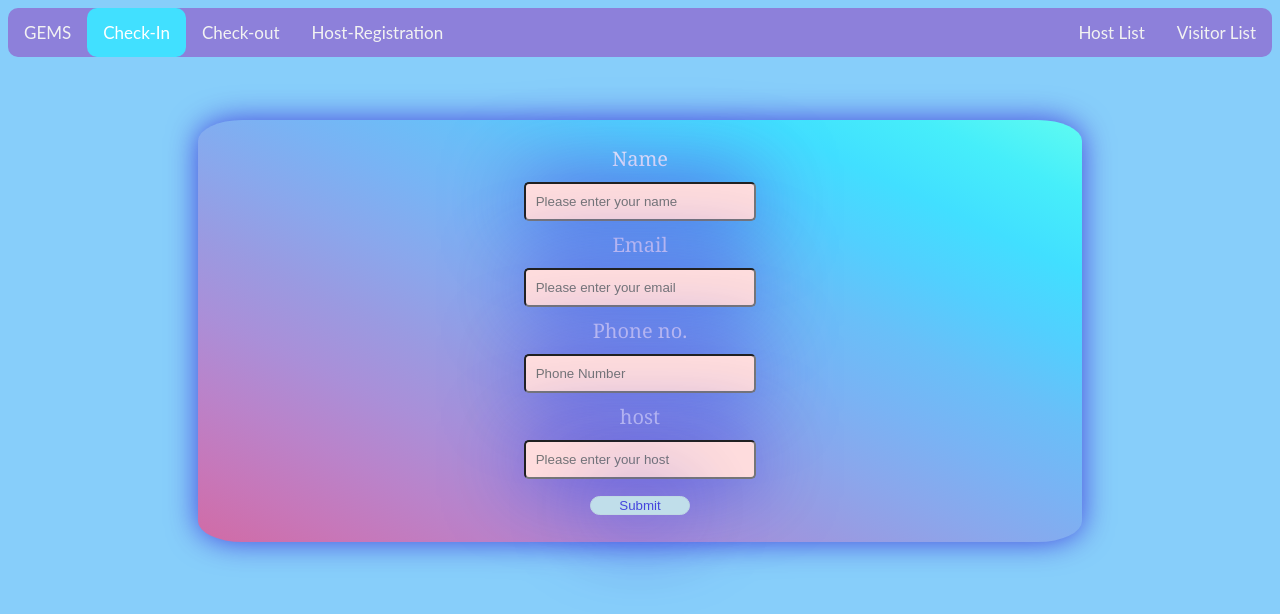
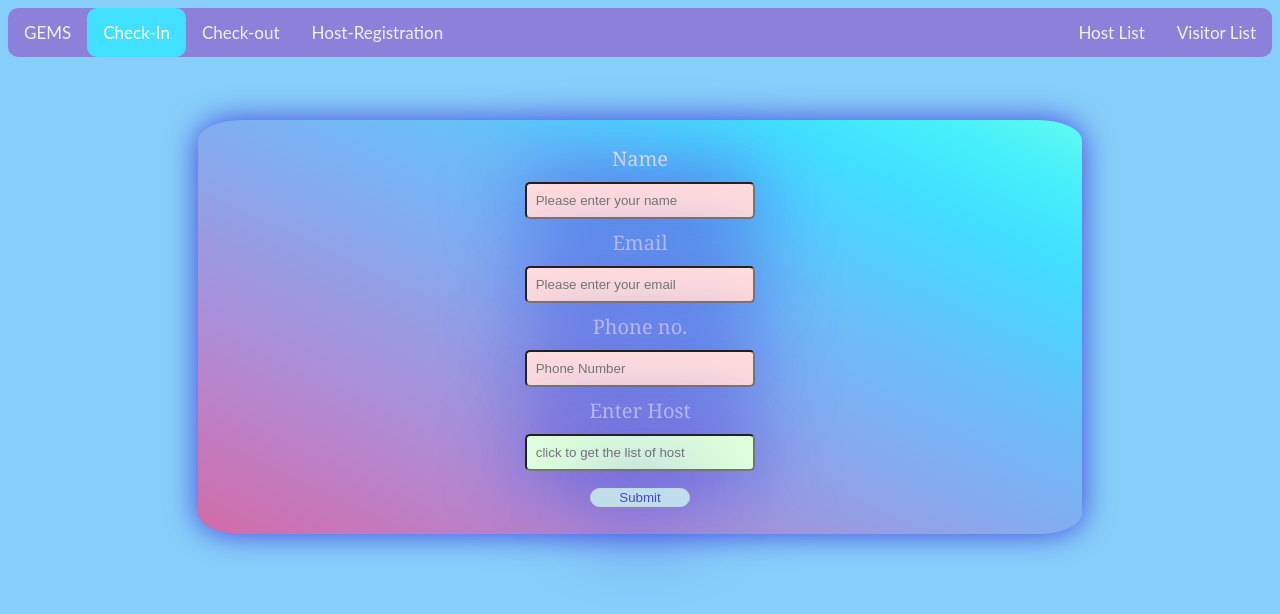
Before and after one commit to shellkore/GEMS, a Flask app: page /checkin in a window 1280 px wide. Shown: the top 614 px of the page. Run offline with Flask 2, Linux system fonts and the light colour scheme; data comes from the database, SQL or seed files in the repository; both versions use the stored data as it was after the commit; parts of the project's set-up code (start-up, migrations or seed data) failed here and were passed over.

Commit message:
searchable host in checkin

```diff
--- a/app.py
+++ b/app.py
@@ -119,7 +119,11 @@ def host():
 @app.route('/checkin',methods = ['POST', 'GET'])
 def checkin():
 	if request.method == 'GET':
-		return render_template('checkin.html')
+		 con = sql.connect("database.db")
+		 cur=con.cursor()
+		 cur.execute("select name from host")
+		 hostNames = cur.fetchall()
+		 return render_template('checkin.html',hostNames = hostNames)
 	else:
 		name = request.form['name']
 		email = request.form['email']
@@ -171,7 +175,7 @@ def allhosts():
    cur.execute("select * from host")
 
    rows = cur.fetchall()
-
+   cur.close()
    return render_template("viewH.html",rows = rows)
 
 @app.route('/visitors')
--- a/static/styles/style.css
+++ b/static/styles/style.css
@@ -96,7 +96,7 @@ input {
 }
 .pad {
   margin: 10px;
-  padding: 10px;
+  padding: 9px;
   width: 25%;
 }
 
--- a/templates/checkin.html
+++ b/templates/checkin.html
@@ -32,10 +32,17 @@
       </div>
       <input type="text" class="pad" id="number-label" placeholder="Phone Number" name = "phone" pattern="[6789][0-9]{9}" required>
       <div>
-        <label for="host-label">host</label>
+        <label for="number-label">Enter Host</label>
       </div>
-      <input type="text" class="pad" id="host-label" placeholder="Please enter your host" name = "host" required>
       <div>
+       <input list="hosts" class="pad" placeholder = "click to get the list of host" name="host">
+          <datalist id="hosts">
+            {% for hostName in hostNames %}
+          <option value={{hostName[0]}}>
+            {% endfor %}
+          </datalist>
+        </div>
+        <div>
       <button id="submit"> Submit </button>
       </div>
     </form>
--- a/templates/home.html
+++ b/templates/home.html
@@ -7,10 +7,9 @@
 <body>
   </div>
   <main id="main">
+  	 <h1><a href = "/pin"><button>REGISTER-HOST</button></a></h1>
     <h1><a href = "/checkin"><button>CHECK-IN</button></a></h1>
     <h1><a href = "/checkout"><button>CHECK-OUT</button></a></h1>
-    <h1><a href = "/pin"><button>REGISTER-HOST</button></a></h1>
-
   </main>
 </body>
 </html>
```
Also changed, not shown: database.db.
